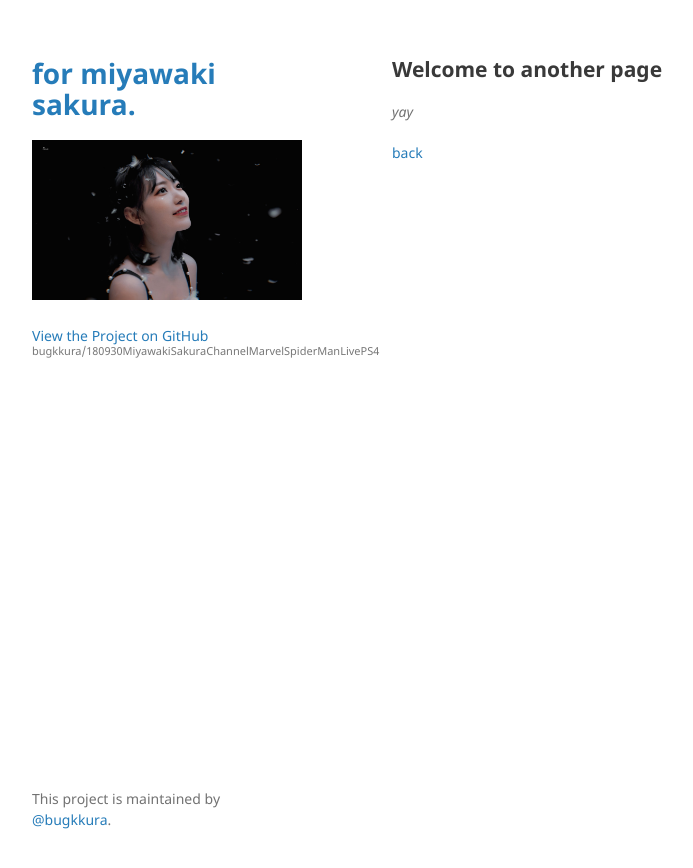
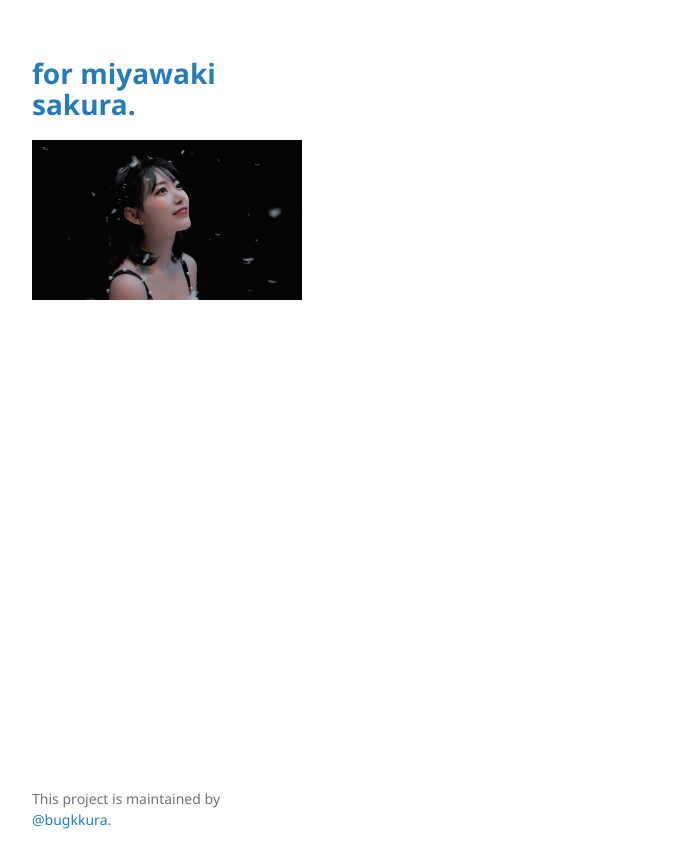
Before and after one commit to bugkkura/180930MiyawakiSakuraChannelMarvelSpiderManLivePS4, a Jekyll site: the page built from another-page.md, in a window 1280 px wide. Shown: the top 868 px of the page, without its empty margins (178-871 px from the left). Built offline with Jekyll 4.4.1, drawn with Linux system fonts in a browser that asks for light colours; the repository's description, which GitHub fills in, is left out; our own code applies the rules of GitHub Pages for plain Markdown files.

Commit message:
Update default.html

```diff
--- a/_layouts/default.html
+++ b/_layouts/default.html
@@ -22,10 +22,6 @@
 
         <p>{{ site.description | default: site.github.project_tagline }}</p>
 
-        {% if site.github.is_project_page %}
-        <p class="view"><a href="{{ site.github.repository_url }}">View the Project on GitHub <small>{{ site.github.repository_nwo }}</small></a></p>
-        {% endif %}
-
         {% if site.github.is_user_page %}
         <p class="view"><a href="{{ site.github.owner_url }}">View My GitHub Profile</a></p>
         {% endif %}
@@ -40,7 +36,9 @@
       </header>
       <section>
 
-      {{ content }}
+      {% if page.video %}
+         {% include {{ page.video }} %}
+      {% endif %}
 
       </section>
       <footer>
```
